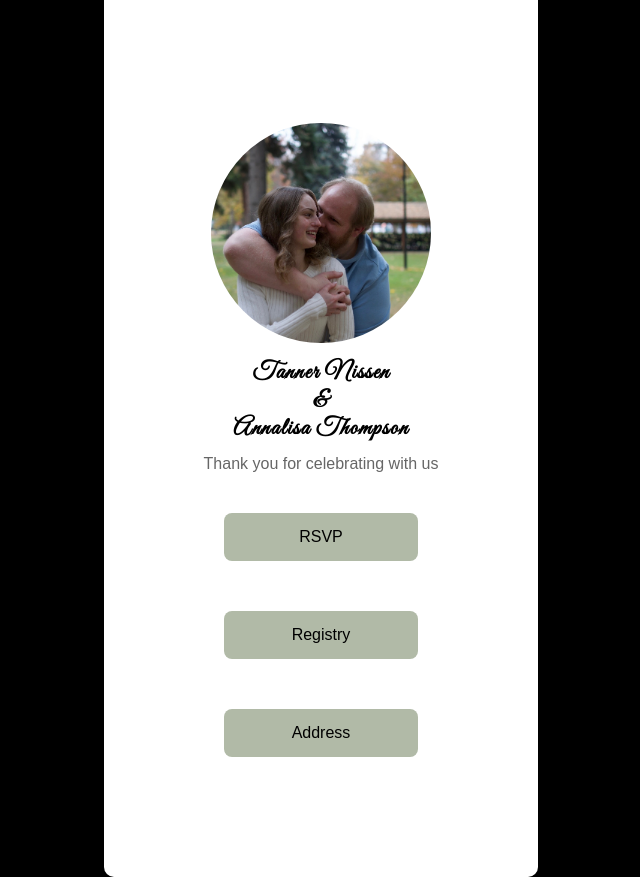
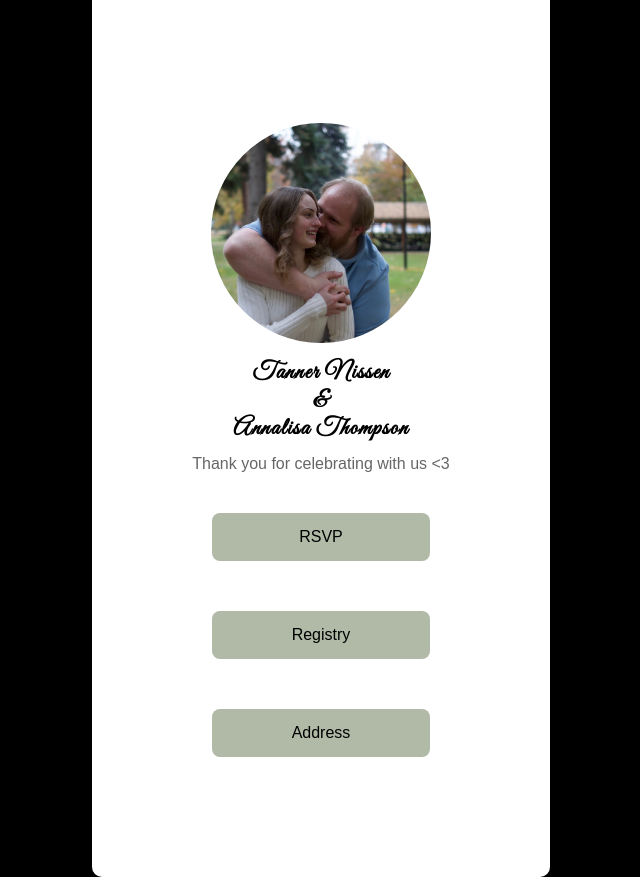
Before and after one commit to HaileyY919/A_and_T_Wedding_Links, a plain HTML site: page index.html in a window 1280 px wide. Shown: the whole page, without its empty margins (319-959 px from the left). Drawn offline with Linux system fonts and the light colour scheme.

Commit message:
add heart

```diff
--- a/index.html
+++ b/index.html
@@ -73,7 +73,7 @@
 <div class="container">
     <img src="Photo.jpg" alt="Us" class="profile-img">
     <div class="name"><p>Tanner Nissen</p> <p>&</p> <p>Annalisa Thompson</p></div>
-    <div class="description">Thank you for celebrating with us</div>
+    <div class="description">Thank you for celebrating with us <3</div>
 
     <div class="links">
         <a href="https://example.com" class="link-btn">RSVP</a>
```
